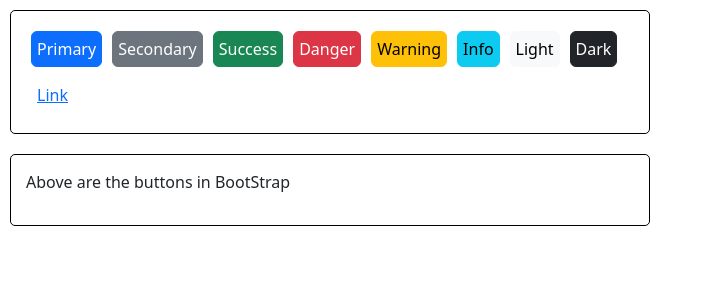
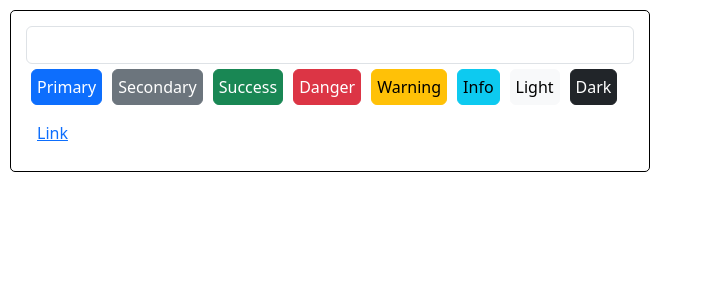
Before and after one commit to Riteshk229/React-and-Redux, a React (Vite) app: page / in a window 1280 px wide. Shown: the top 300 px of the page, without its empty margins (0-703 px from the left). Built offline with nearby package versions, Linux system fonts and the light colour scheme.

Commit message:
handling events

```diff
--- a/src/App.jsx
+++ b/src/App.jsx
@@ -1,5 +1,7 @@
 // import "./App.css";
 import Container from "./Conatiner";
+
+function App() {
   const buttonsName = [
     "primary",
     "secondary",
@@ -11,27 +13,39 @@
     "dark",
     "link",
   ];
-function App() {
+
+  const handleCLick = (name, e) => {
+    console.log(e);
+    console.log(`${name.toUpperCase()} clicked..!!`);
+  };
+
+  const handleChange = (e) => {
+    console.log(e.target.value);
+  };
+
   return (
     <>
       <Container>
+        <input type="text" className="form-control" onChange={handleChange} />
         {buttonsName.map((buttonName) => (
           <button
+            key={buttonName}
             style={{
               padding: "5px",
               margin: "5px",
             }}
             type="button"
             className={`btn btn-${buttonName} text-capitalize`}
+            onClick={(e) => handleCLick(buttonName, e)}
           >
             {buttonName}
           </button>
         ))}
       </Container>
 
-      <Container>
+      {/* <Container>
         <p> Above are the buttons in BootStrap</p>
-      </Container>
+      </Container> */}
     </>
   );
 }
```
Lines whose indentation alone changed are shown as unchanged.
